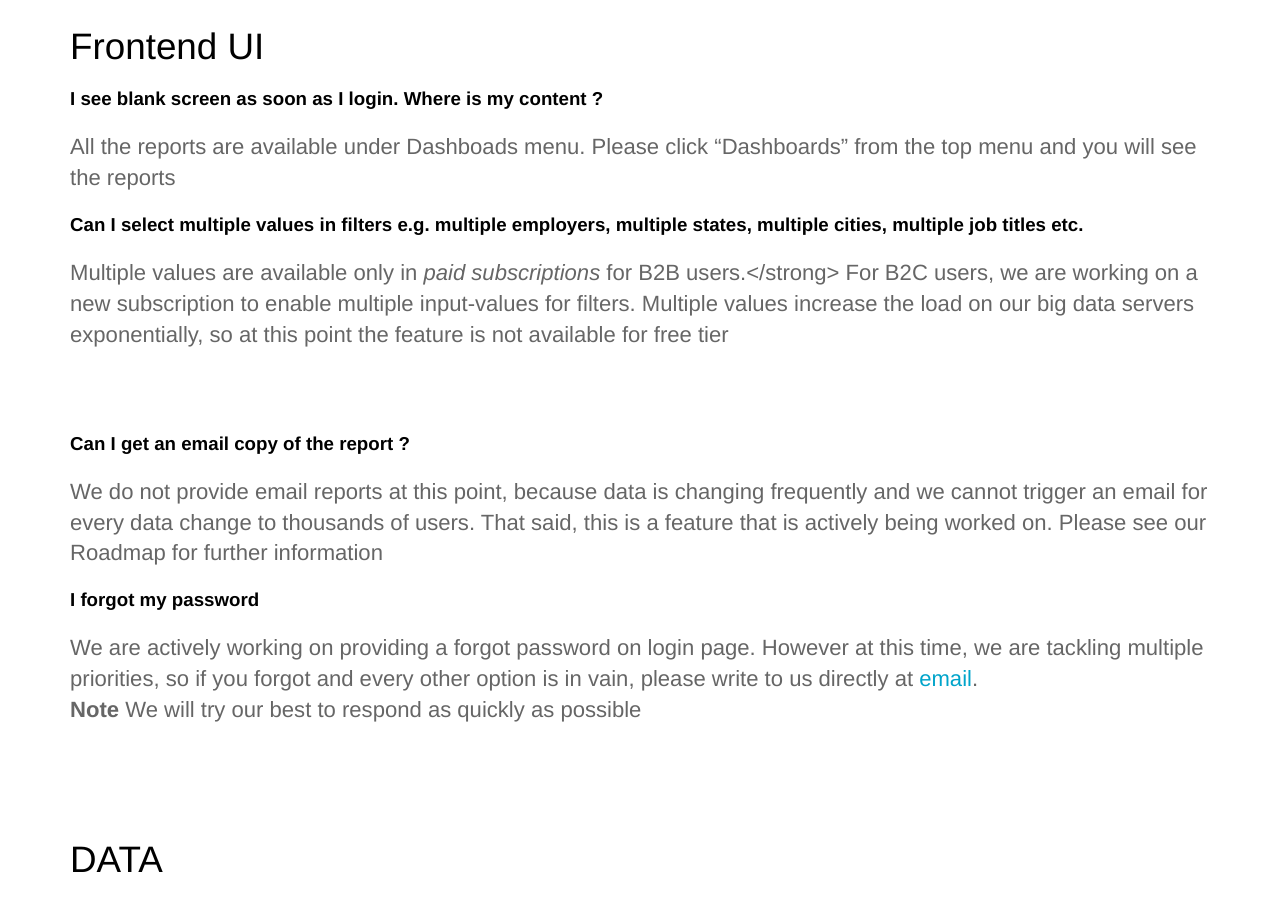
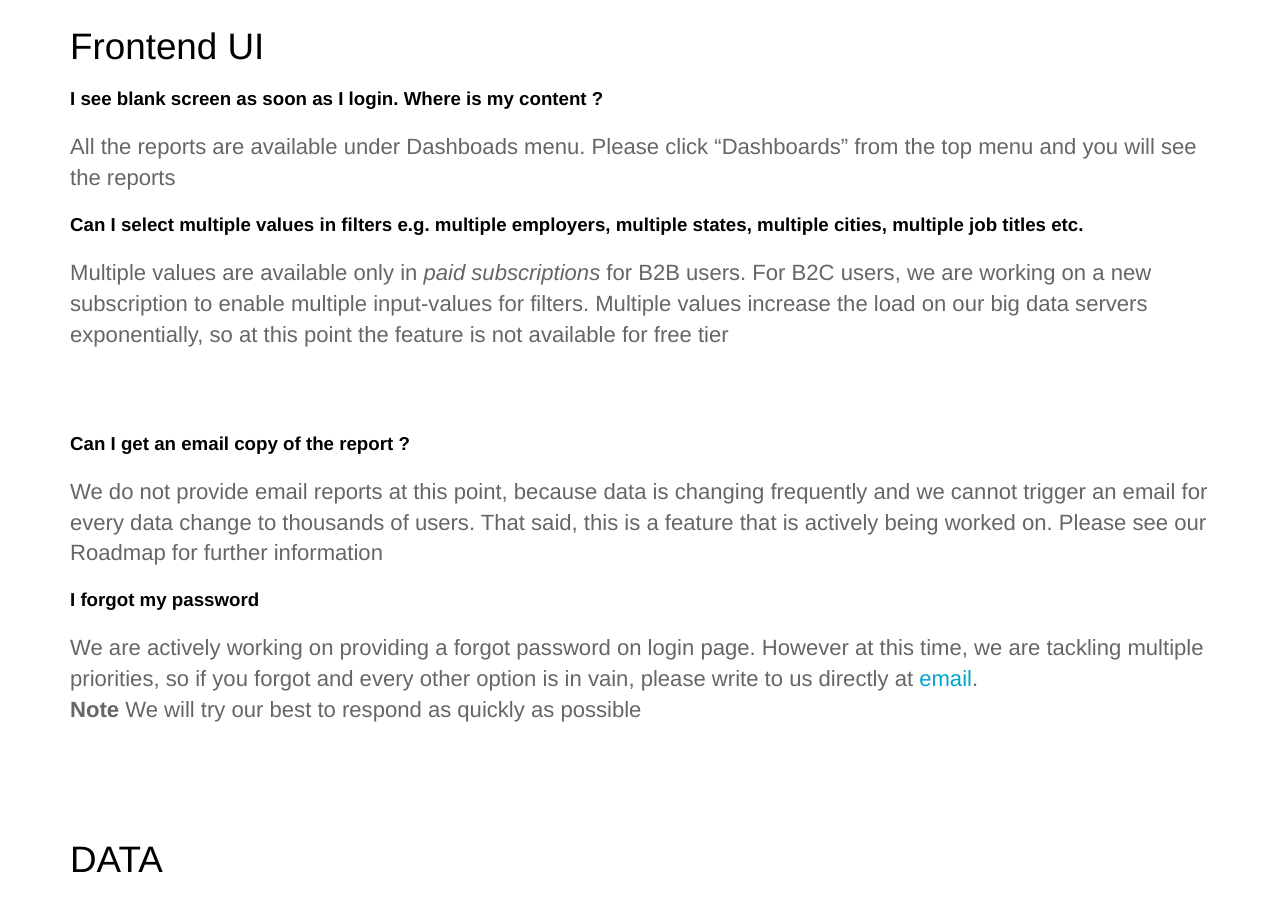
Before and after one commit to techsparksguru/symmetrics.github.io, a Jekyll site: the page built from faq.md, in a window 1280 px wide and 900 px high, scrolled down 873 px. Built offline with Jekyll 4.4.1, drawn with Linux system fonts in a browser that asks for light colours; some of the changed text lies outside the part shown.

Commit message:
wrongly placed tag

```diff
--- a/faq.md
+++ b/faq.md
@@ -13,7 +13,7 @@ Please see our <strong>rough</strong> roadmap before reading other questions.
 All the reports are available under Dashboads menu. Please click "Dashboards" from the top menu and you will see the reports
 
 ### Can I select multiple values in filters e.g. multiple employers, multiple states, multiple cities, multiple job titles etc.
-Multiple values are available only in *paid subscriptions* for B2B users.</strong> For B2C users, we are working on a new subscription to enable multiple input-values for filters. Multiple values increase the load on our big data servers exponentially, so at this point the feature is not available for free tier
+Multiple values are available only in *paid subscriptions* for B2B users. For B2C users, we are working on a new subscription to enable multiple input-values for filters. Multiple values increase the load on our big data servers exponentially, so at this point the feature is not available for free tier
 <br>
 <br>
 
```
Also changed, not shown: other parts of faq.md (+3 -0 lines).
